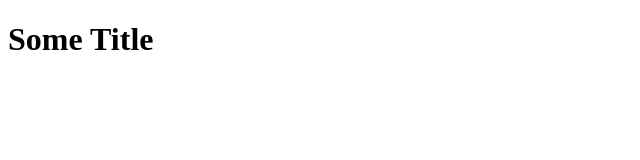
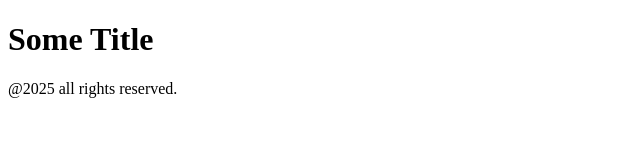
Before and after one commit to rhundal/version-control-simulation-rajdeep, a plain HTML site: page index.html in a window 1280 px wide. Shown: the whole page, without its empty margins (0-640 px from the left). Drawn offline with Linux system fonts and the light colour scheme.

Commit message:
added footer to this branch

```diff
--- a/index.html
+++ b/index.html
@@ -12,6 +12,7 @@
         <h1> Some Title </h1>
     </header>
 
+    <footer> @2025 all rights reserved. </footer>
 </body>
 
 </html>
```
